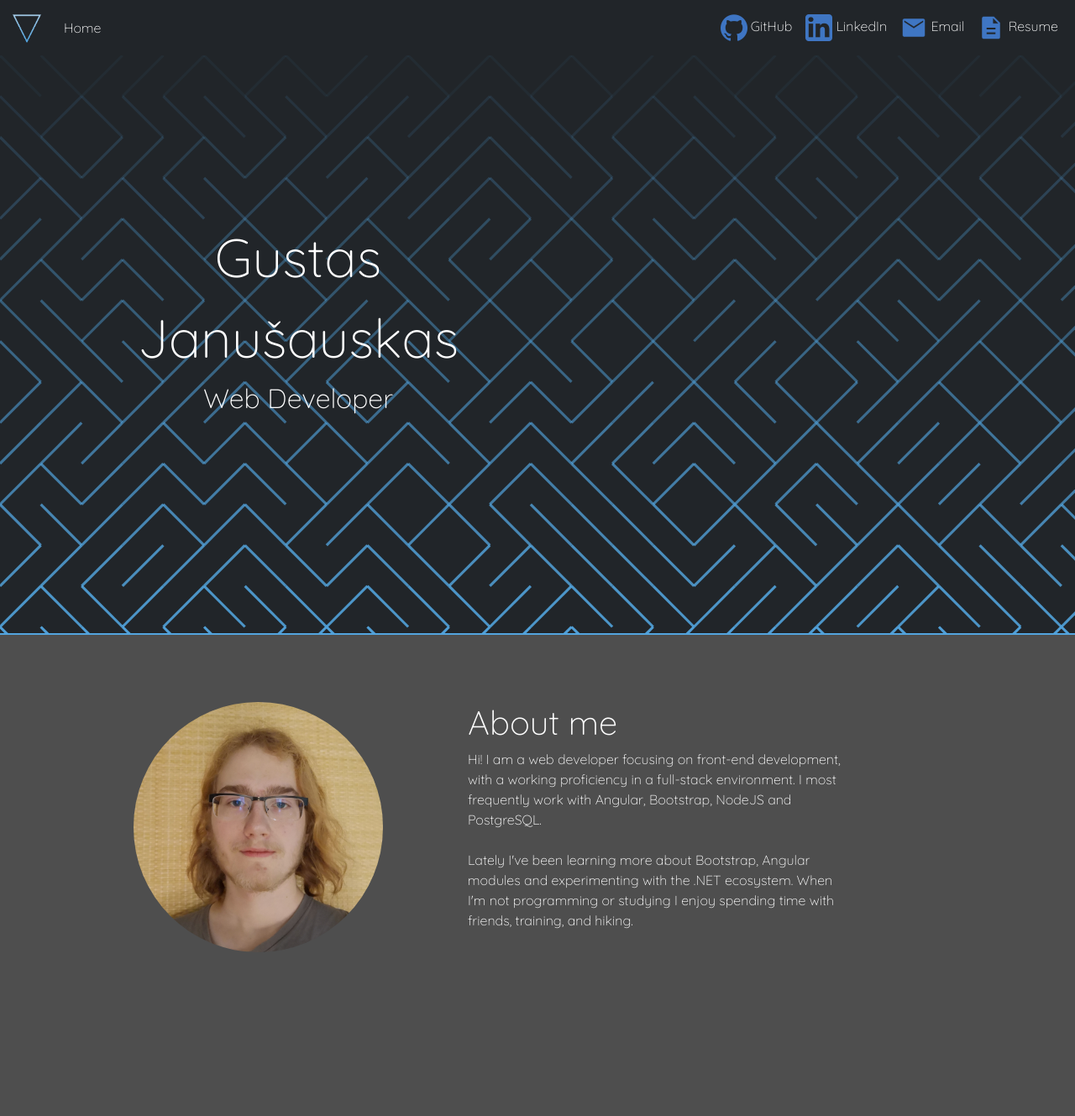
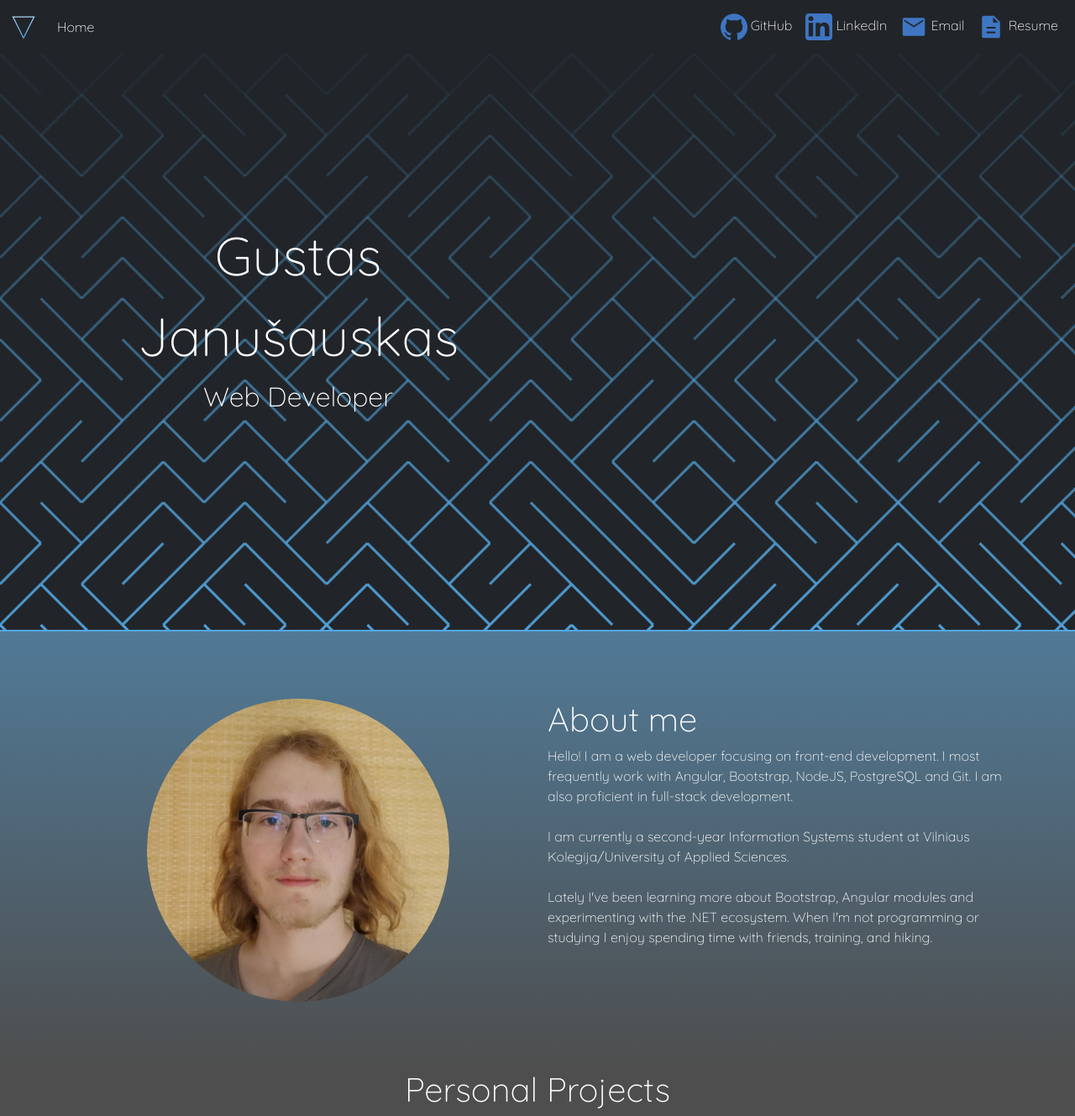
Before and after one commit to GustasJanusauskas/Portfolio-Site, an Angular app in the folder portfoliosite_frontend/: page / in a window 1280 px wide. Shown: the whole page at 84% size. Before the commit the page ends 1214 px from the top, so only its background shows below. Built offline with nearby package versions, Linux system fonts and the light colour scheme.

Commit message:
responsiveness improvements

```diff
--- a/portfoliosite_frontend/src/app/app.component.css
+++ b/portfoliosite_frontend/src/app/app.component.css
@@ -1,3 +1,3 @@
 .iconImage {
-    width: 2em;
+    width: 2rem;
 }
--- a/portfoliosite_frontend/src/app/landing/landing.component.css
+++ b/portfoliosite_frontend/src/app/landing/landing.component.css
@@ -21,7 +21,13 @@
 
 .aboutSection {
     border-top: 2px solid var(--accent-colour);
-    padding: 5em 0 5em 0;
+    padding: 5rem 0 5rem 0;
+
+    background: linear-gradient(0deg, rgba(78,78,78,1) 0%, rgba(83,165,223,0.5) 100%);
+}
+
+.projectsSection {
+    text-align: center;
 }
 
 .introContent {
@@ -30,17 +36,17 @@
     background-color: var(--navbar-colour);
 
     padding-top: 15%;
-    padding-bottom: 20%;
+    padding-bottom: calc(28% - 6.5rem);
 }
 
 #landingName {
-    font-size: 4em;
+    font-size: 3rem;
     animation-name: bottomUpFade;
     animation-duration: 1s;
 }
 
 #landingSubtitle {
-    font-size: 2em;
+    font-size: 2rem;
 
     opacity: 0%;
     animation-name: bottomUpFade;
@@ -48,3 +54,13 @@
     animation-delay: .75s;
     animation-fill-mode: forwards;
 }
+
+@media only screen and (min-width: 975px) {
+    #landingName {
+        font-size: 4rem;
+    }
+
+    #landingSubtitle {
+        font-size: 2rem;
+    }
+}
--- a/portfoliosite_frontend/src/app/landing/landing.component.html
+++ b/portfoliosite_frontend/src/app/landing/landing.component.html
@@ -3,7 +3,7 @@
 <div class="introContent">
 <div class="container text-center">
 <div class="row flex-lg-row">
-    <div class="col-6">
+    <div class="col-sm">
     <div id="landingName">
         Gustas Janušauskas
     </div>
@@ -11,7 +11,7 @@
         Web Developer
     </div>
     </div>
-    <div class="col-4"></div>
+    <div class="col-sm"></div>
 </div>
 </div>
 </div>
@@ -19,13 +19,15 @@
 <div class="aboutSection">
 <div class="container">
 <div class="row flex-lg-row">
-    <div class="col-5">
+    <div class="col-sm">
         <img src="assets/headshot.jpg" class="headshot">
     </div>
-    <div class="col-5">
+    <div class="col-sm">
         <h1>About me</h1>
         <p>
-            Hi! I am a web developer focusing on front-end development, with a working proficiency in a full-stack environment. I most frequently work with Angular, Bootstrap, NodeJS and PostgreSQL.
+            Hello! I am a web developer focusing on front-end development. I most frequently work with Angular, Bootstrap, NodeJS, PostgreSQL and Git. I am also proficient in full-stack development.
+            <br><br>
+            I am currently a second-year Information Systems student at Vilniaus Kolegija/University of Applied Sciences.
             <br><br>
             Lately I've been learning more about Bootstrap, Angular modules and experimenting with the .NET ecosystem. When I'm not programming or studying I enjoy spending time with friends, training, and hiking.
         </p>
@@ -34,4 +36,11 @@
 </div>
 </div>
 
+<div class="projectsSection">
+    <h1>Personal Projects</h1>
+    <div>
+
+    </div>
 </div>
+
+</div>
--- a/portfoliosite_frontend/src/styles.css
+++ b/portfoliosite_frontend/src/styles.css
@@ -9,7 +9,6 @@
 
 body {
     background-color: var(--bg-colour);
-    /*background: linear-gradient(45deg, rgba(88,81,87,1) 0%, rgba(35,69,85,1) 100%);*/
 
     color: var(--text-colour);
     font-family: 'Quicksand', sans-serif;
```
Also changed, not shown: portfoliosite_frontend/src/assets/email.png.
